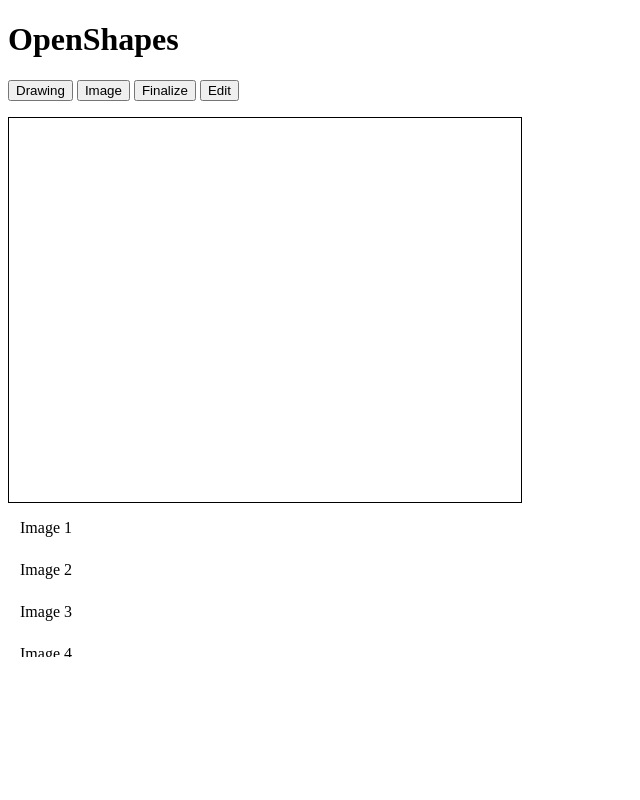
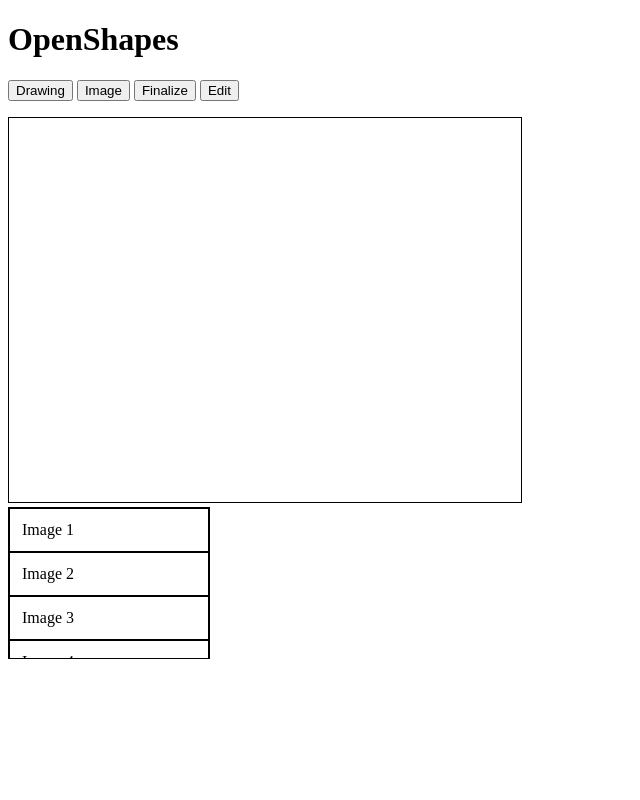
Before and after one commit to Kevin-X-Wang/openshapes, a plain HTML site: page index.html in a window 1280 px wide. Shown: the whole page, without its empty margins (0-640 px from the left). Drawn offline with Linux system fonts and the light colour scheme.

Commit message:
Update styles.css

```diff
--- a/styles.css
+++ b/styles.css
@@ -8,12 +8,14 @@
 }
 
 .vertical-menu {
+  border:1px solid #000000;
   width: 200px;
   height: 150px;
   overflow-y: auto;
 }
 
 .vertical-menu a {
+  border:1px solid #000000;
   background-color: #fff;
   color: black;
   display: block;
```
